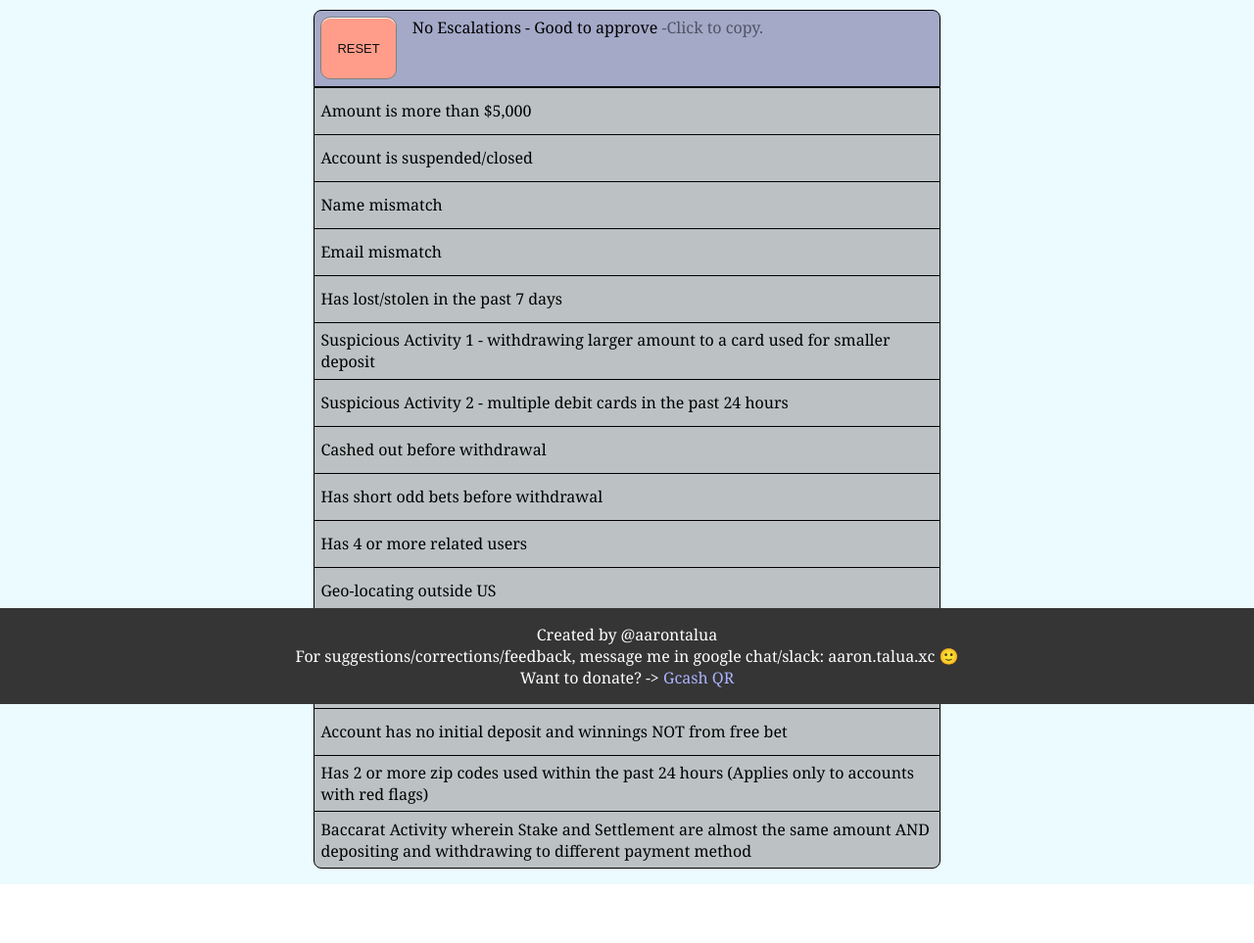
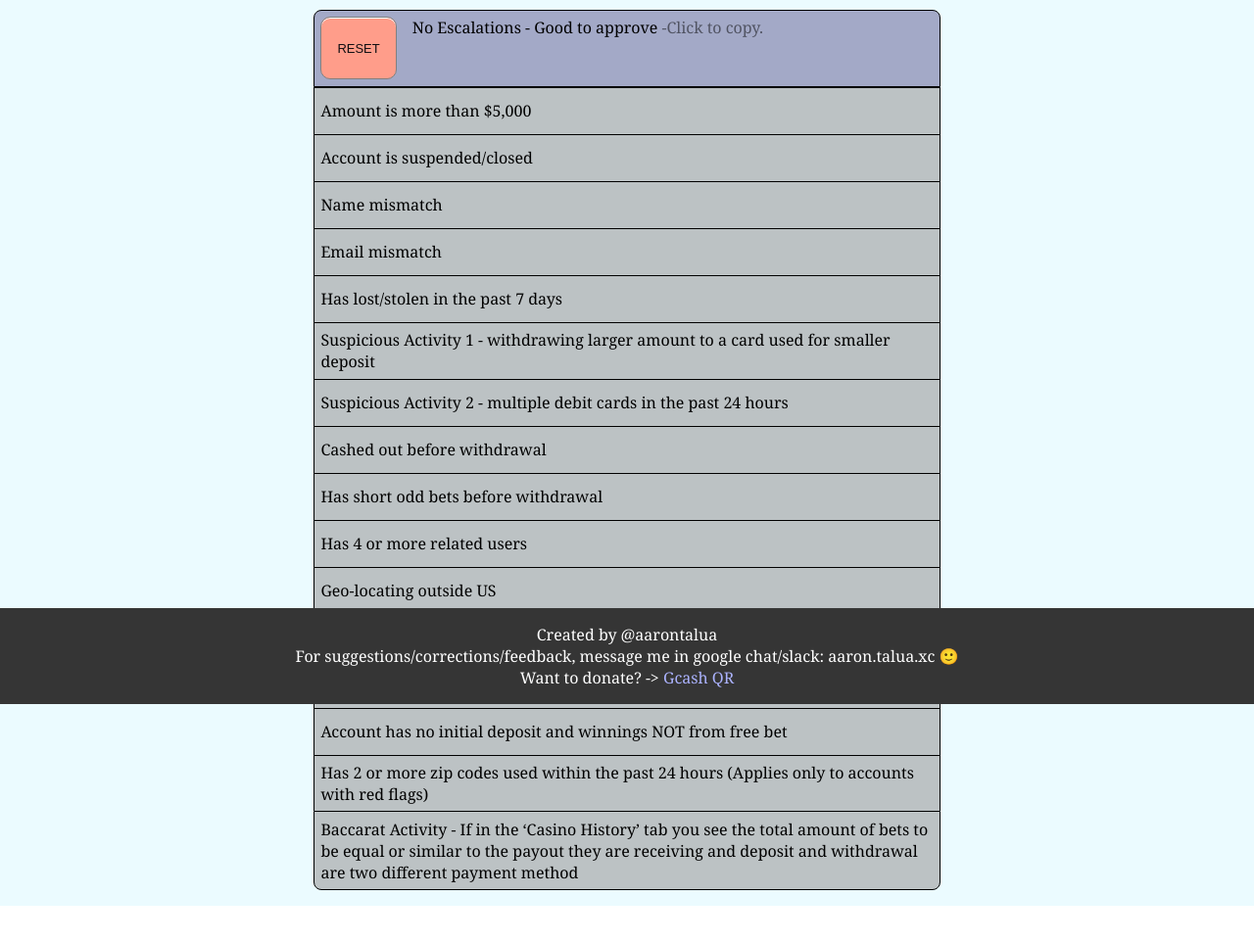
Before and after one commit to ron12z/esc, a plain HTML site: page index.html in a window 1280 px wide. Shown: the part 81-1044 px from the top of the page at 98% size. Drawn offline with Linux system fonts and the light colour scheme.

Commit message:
Fixed baccarat details

```diff
--- a/index.html
+++ b/index.html
@@ -150,8 +150,10 @@
 				</div>
 				<div id="baccarat" class="selection">
 					<p>
-						Baccarat Activity wherein Stake and Settlement are almost the same
-						amount AND depositing and withdrawing to different payment method
+						Baccarat Activity - If in the ‘Casino History’ tab you see the total
+						amount of bets to be equal or similar to the payout they are
+						receiving and deposit and withdrawal are two different payment
+						method
 					</p>
 				</div>
 			</div>
```
